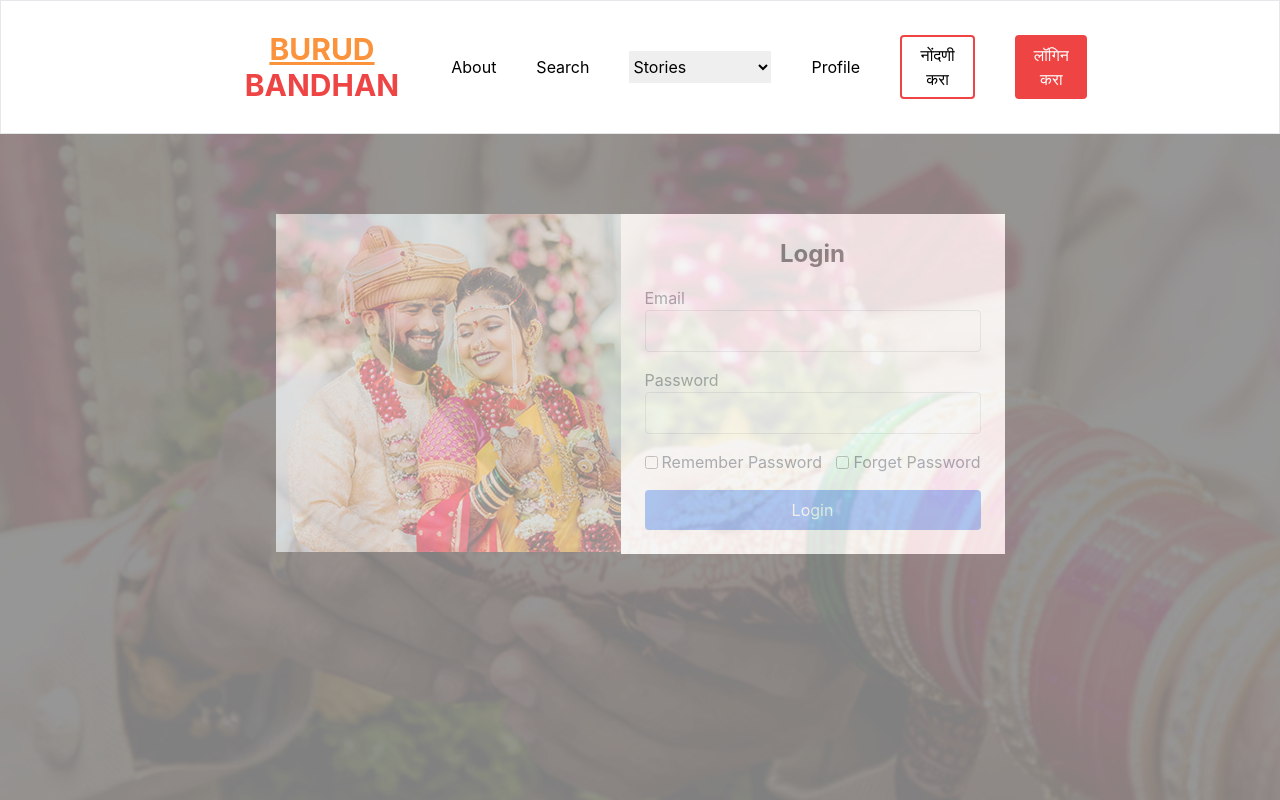
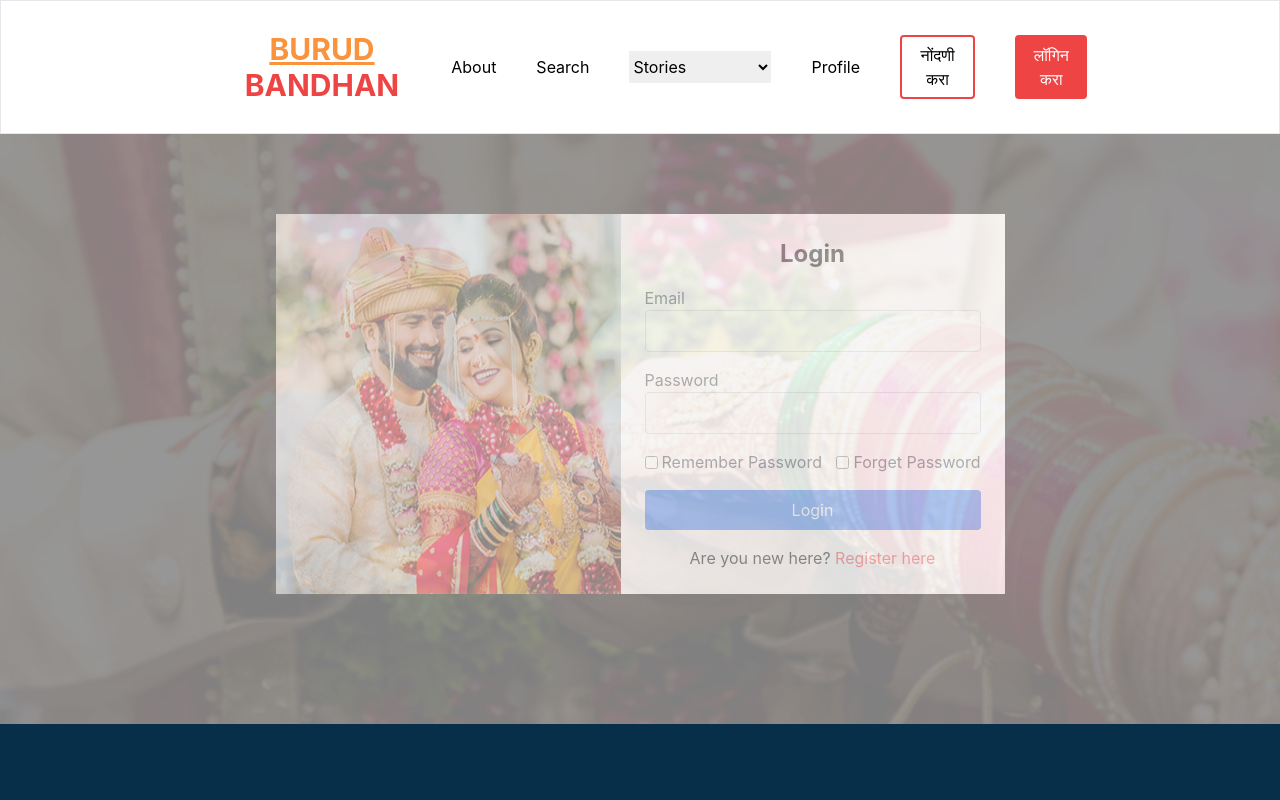
Before and after one commit to Increditex-Software-Solutions-Pvt-Ltd/new_BurudBandhan, a React (Create React App) app in the folder frontend/: page /login in a window 1280 px wide. Shown: the top 800 px of the page. Built offline with nearby package versions, Linux system fonts and the light colour scheme.

Commit message:
modified login page

```diff
--- a/frontend/src/Components/Login/LoginForm.jsx
+++ b/frontend/src/Components/Login/LoginForm.jsx
@@ -21,9 +21,14 @@ const LoginForm = () => {
      className="  py-[80px] flex justify-center">
 
       <div >
-        <img src={marriageImage} alt='marriage'/>
+        <img className='h-[100%]' src={marriageImage} alt='marriage'/>
       </div>
-      <form onSubmit={handleSubmit} className="w-[30%] bg-white p-6 shadow-lg  text-left">
+      <form onSubmit={handleSubmit}
+        style={{
+          backgroundColor: 'white',
+          filter:"opacity(100%)"
+        }}
+       className="w-[30%] bg-white p-6 shadow-lg  text-left">
         <h2 className="text-2xl font-bold mb-4 text-center">Login</h2>
 
         <div className="mb-4">
@@ -70,6 +75,10 @@ const LoginForm = () => {
         >
           Login
         </button>
+
+        <div >
+          <p className='text-center mt-4'>Are you new here? <a className='text-red-500' href='/register'>Register here</a> </p>
+        </div>
       </form>
     </div>
   );
--- a/frontend/src/Pages/Login.jsx
+++ b/frontend/src/Pages/Login.jsx
@@ -1,9 +1,12 @@
 import React from 'react'
 import LoginForm from '../Components/Login/LoginForm'
 import banner2 from "../Assets/banner2.jpg";
+import Footer from '../Components/Footer';
 
 const Login = () => {
   return (
+    <div>
+      {/* login section */}
       <div
       style={{
         backgroundImage: `url(${banner2})`,
@@ -12,19 +15,25 @@ const Login = () => {
         backgroundPosition: 'center',
         filter: 'opacity(50%)'
       }}
-    className='h-[100vh]'
+      className=''
       >
         <div
         style={{
           backgroundColor: 'black',
           filter: 'opacity(75%)'
         }}
-      className='h-[100vh]'
+        className='pb-[50px]'
         >
           <LoginForm />
 
         </div>
       </div>
+
+      {/* footer */}
+      <Footer />
+
+    </div>
+
   )
 }
 
```
Lines whose indentation alone changed are shown as unchanged.
